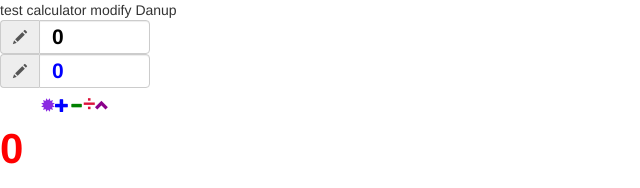
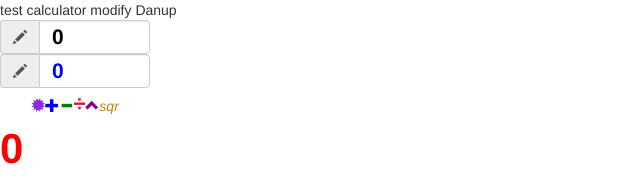
Before and after one commit to Daniel-GHOST/testing-calculator, an Angular app: page / in a window 1280 px wide. Shown: the top 188 px of the page, without its empty margins (0-640 px from the left). Built offline with nearby package versions, Linux system fonts and the light colour scheme.

Commit message:
branch sqr create

```diff
--- a/src/app/ui/ui.component.css
+++ b/src/app/ui/ui.component.css
@@ -49,3 +49,8 @@
   cursor: pointer;
   color: darkmagenta;
 }
+
+.sqr-button{
+  cursor: pointer;
+  color: darkgoldenrod;
+}
--- a/src/app/ui/ui.component.html
+++ b/src/app/ui/ui.component.html
@@ -25,6 +25,9 @@
 
     <i class="glyphicon glyphicon-chevron-up exponent-button"
         (click)="exponent()"></i>
+
+    <i class="sqr-button"
+        (click)="sqr()">sqr</i>
 </div>
 
 <span class="result">{{ result }}</span>
--- a/src/app/ui/ui.component.ts
+++ b/src/app/ui/ui.component.ts
@@ -4,6 +4,9 @@ import { substraction } from '../substraction/substraction';
 import { multiplication } from '../multiplication/multiplication';
 import { division } from '../division/division';
 import { exp } from '../exp/exp';
+import { sqr } from '../sqr/sqr';
+
+
 
 @Component({
   selector: 'app-ui',
@@ -48,4 +51,9 @@ export class UiComponent implements OnInit {
     myresult = exp(this.operator1, this.operator2);
     this.result = myresult;
   }
+  sqr(){
+    let myresult = 0;
+    myresult = sqr(this.operator1);
+    this.result = myresult;
+  }
 }
```
Also changed, not shown: 1 other file (tests, documents, lock files or other folders).
